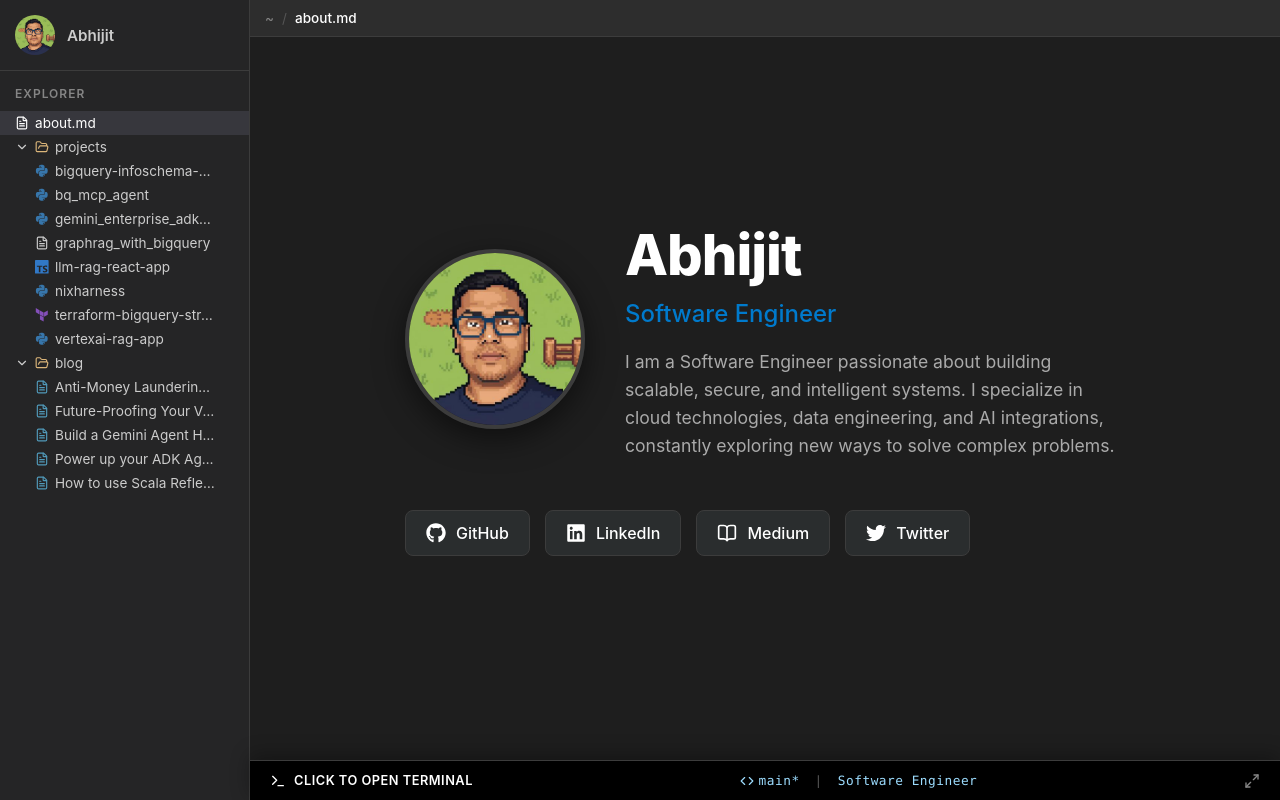
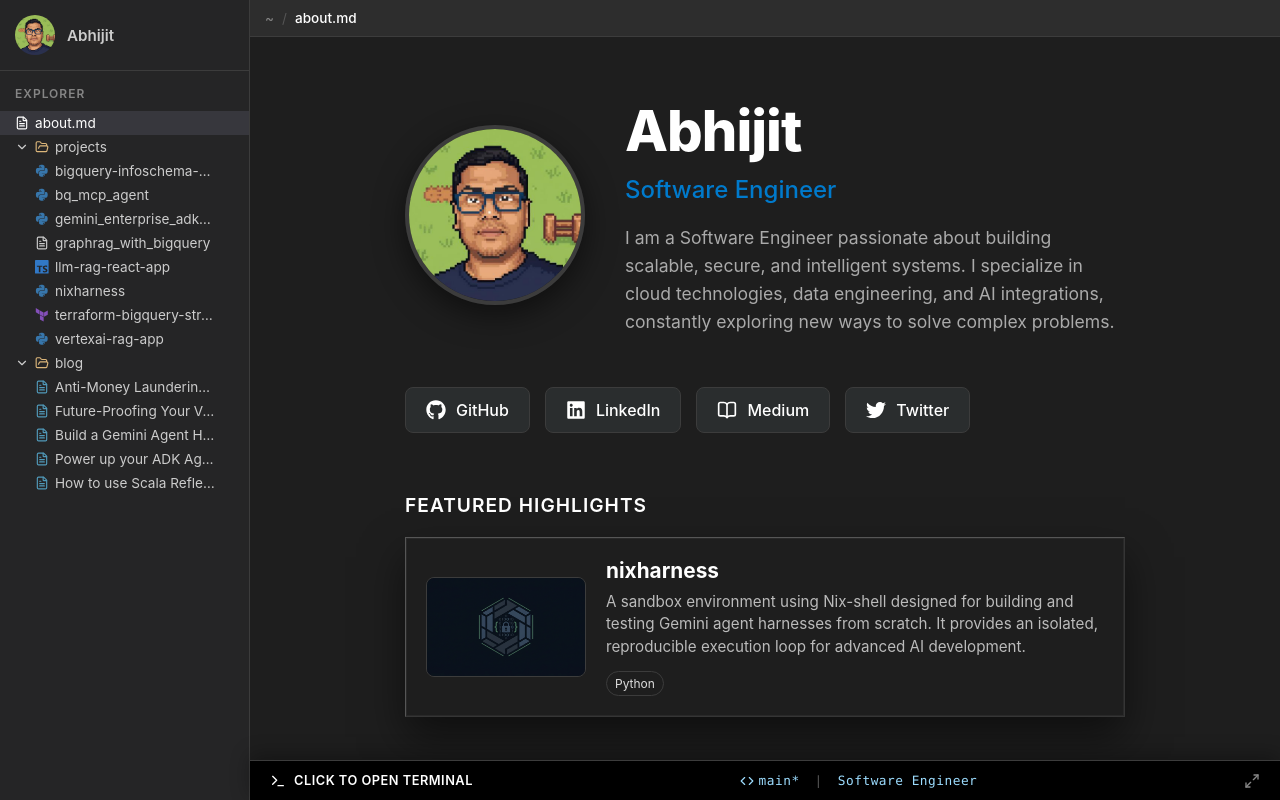
Before and after one commit to abhijitdc/abhijitdc.github.io, a React (Vite) app: page / in a window 1280 px wide. Built offline with nearby package versions, Linux system fonts and the light colour scheme.

Commit message:
feat: add AI descriptions, remove stars, add featured project to about page

```diff
--- a/src/App.jsx
+++ b/src/App.jsx
@@ -91,6 +91,36 @@ function App() {
               <FaTwitter size={20} /> <span>Twitter</span>
             </a>
           </div>
+
+          {/* Featured Section */}
+          {(() => {
+            const featuredProject = GITHUB_REPOS.find(repo => repo.name === 'nixharness');
+            if (!featuredProject) return null;
+            return (
+              <div className="featured-section animate-slide-up" style={{ animationDelay: '0.2s' }}>
+                <h3 className="featured-title">Featured Highlights</h3>
+                <div
+                  className="featured-card glass-panel"
+                  onClick={() => openFile(featuredProject.name, 'project', featuredProject.name, featuredProject)}
+                >
+                  {featuredProject.image && (
+                    <div className="featured-image">
+                      <img src={`/images/${featuredProject.image}`} alt={featuredProject.name} />
+                    </div>
+                  )}
+                  <div className="featured-content">
+                    <h4>{featuredProject.name}</h4>
+                    <p>{featuredProject.description}</p>
+                    <div className="featured-tags">
+                      {featuredProject.tags.slice(0, 3).map(tag => (
+                        <span key={tag} className="modern-tag mini">{tag}</span>
+                      ))}
+                    </div>
+                  </div>
+                </div>
+              </div>
+            );
+          })()}
         </div>
       );
     }
@@ -116,10 +146,7 @@ function App() {
               {isBlog ? (
                 <span className="meta-item">📅 Published: {new Date(activeFile.data.date).toLocaleDateString()}</span>
               ) : (
-                <>
-                  <span className="meta-item">⭐ {activeFile.data.stars} stars</span>
-                  <span className="meta-item">🕒 Updated: {new Date(activeFile.data.updated_at).toLocaleDateString()}</span>
-                </>
+                <span className="meta-item">🕒 Updated: {new Date(activeFile.data.updated_at).toLocaleDateString()}</span>
               )}
             </div>
 
--- a/src/data.js
+++ b/src/data.js
@@ -76,9 +76,8 @@ export const MEDIUM_POSTS = [
 export const GITHUB_REPOS = [
   {
     "name": "bigquery-infoschema-agent",
-    "description": "",
+    "description": "This project implements a conversational AI agent built to interact with and answer questions about Google BigQuery's INFORMATION_SCHEMA. It leverages Google's Agent Development Kit (ADK) and can be configured to use Vertex AI for persistent session management.",
     "link": "https://github.com/abhijitdc/bigquery-infoschema-agent",
-    "stars": 0,
     "tags": [
       "Python"
     ],
@@ -87,9 +86,8 @@ export const GITHUB_REPOS = [
   },
   {
     "name": "bq_mcp_agent",
-    "description": "",
+    "description": "A Model Context Protocol (MCP) server integration for Google BigQuery. This agent facilitates seamless AI access to BigQuery resources via standard MCP tool calls.",
     "link": "https://github.com/abhijitdc/bq_mcp_agent",
-    "stars": 0,
     "tags": [
       "Python"
     ],
@@ -98,9 +96,8 @@ export const GITHUB_REPOS = [
   },
   {
     "name": "gemini_enterprise_adk_sales_agent",
-    "description": "",
+    "description": "An AI-powered sales assistant built using the Google Agent Development Kit (ADK) and Gemini Enterprise. It securely interacts with enterprise data to support advanced sales workflows.",
     "link": "https://github.com/abhijitdc/gemini_enterprise_adk_sales_agent",
-    "stars": 0,
     "tags": [
       "Python"
     ],
@@ -109,9 +106,8 @@ export const GITHUB_REPOS = [
   },
   {
     "name": "graphrag_with_bigquery",
-    "description": "",
+    "description": "A Jupyter Notebook codelab demonstrating how to implement GraphRAG (Graph Retrieval-Augmented Generation) using Google BigQuery and graph databases for advanced knowledge retrieval.",
     "link": "https://github.com/abhijitdc/graphrag_with_bigquery",
-    "stars": 0,
     "tags": [
       "Jupyter Notebook"
     ],
@@ -120,9 +116,8 @@ export const GITHUB_REPOS = [
   },
   {
     "name": "llm-rag-react-app",
-    "description": "",
+    "description": "A full-stack application showcasing a modern architecture with React, Flask, Langchain, and Firebase Auth. It integrates with Vertex AI and Gemini to deliver a secure RAG-powered experience.",
     "link": "https://github.com/abhijitdc/llm-rag-react-app",
-    "stars": 0,
     "tags": [
       "TypeScript"
     ],
@@ -131,9 +126,8 @@ export const GITHUB_REPOS = [
   },
   {
     "name": "nixharness",
-    "description": "",
+    "description": "A sandbox environment using Nix-shell designed for building and testing Gemini agent harnesses from scratch. It provides an isolated, reproducible execution loop for advanced AI development.",
     "link": "https://github.com/abhijitdc/nixharness",
-    "stars": 0,
     "tags": [
       "Python"
     ],
@@ -142,9 +136,8 @@ export const GITHUB_REPOS = [
   },
   {
     "name": "terraform-bigquery-streaming-demo",
-    "description": "",
+    "description": "Infrastructure as Code (IaC) setup using Terraform to provision BigQuery streaming architectures. It demonstrates best practices for deploying real-time data pipelines on Google Cloud Platform.",
     "link": "https://github.com/abhijitdc/terraform-bigquery-streaming-demo",
-    "stars": 0,
     "tags": [
       "HCL"
     ],
@@ -153,9 +146,8 @@ export const GITHUB_REPOS = [
   },
   {
     "name": "vertexai-rag-app",
-    "description": "",
+    "description": "An implementation of Retrieval-Augmented Generation (RAG) using Google Cloud Vertex AI and Python. It showcases how to integrate foundation models with vector search for enterprise AI applications.",
     "link": "https://github.com/abhijitdc/vertexai-rag-app",
-    "stars": 0,
     "tags": [
       "Python"
     ],
--- a/src/index.css
+++ b/src/index.css
@@ -276,6 +276,76 @@ body {
 .social-btn.linkedin:hover { background-color: #0077b5; border-color: #0077b5; }
 .social-btn.medium:hover { background-color: #1a8917; border-color: #1a8917; }
 .social-btn.twitter:hover { background-color: #1da1f2; border-color: #1da1f2; }
+
+/* Featured Section */
+.featured-section {
+  margin-top: 60px;
+}
+
+.featured-title {
+  font-size: 1.2rem;
+  color: #fff;
+  margin-bottom: 20px;
+  font-weight: 600;
+  text-transform: uppercase;
+  letter-spacing: 1px;
+}
+
+.featured-card {
+  display: flex;
+  gap: 20px;
+  padding: 20px;
+  cursor: pointer;
+  transition: transform 0.3s ease, box-shadow 0.3s ease;
+  align-items: center;
+}
+
+.featured-card:hover {
+  transform: translateY(-5px);
+  box-shadow: 0 15px 35px rgba(0,0,0,0.4), inset 0 0 0 1px rgba(255, 255, 255, 0.1);
+}
+
+.featured-image {
+  flex-shrink: 0;
+  width: 160px;
+  height: 100px;
+  border-radius: 8px;
+  overflow: hidden;
+  border: 1px solid var(--border-color);
+}
+
+.featured-image img {
+  width: 100%;
+  height: 100%;
+  object-fit: cover;
+}
+
+.featured-content {
+  flex: 1;
+}
+
+.featured-content h4 {
+  font-size: 1.3rem;
+  color: #fff;
+  margin-bottom: 8px;
+}
+
+.featured-content p {
+  font-size: 0.95rem;
+  color: #bbb;
+  margin-bottom: 12px;
+  line-height: 1.5;
+}
+
+.featured-tags {
+  display: flex;
+  gap: 8px;
+}
+
+.modern-tag.mini {
+  padding: 4px 8px;
+  font-size: 0.75rem;
+}
 
 /* Modern Detail View (Project/Blog) */
 .modern-detail {
@@ -582,4 +652,18 @@ body {
   .term-status-info {
     display: none; /* Hide extra info on small screens */
   }
+
+  .featured-card {
+    flex-direction: column;
+    text-align: center;
+  }
+
+  .featured-image {
+    width: 100%;
+    height: 140px;
+  }
+
+  .featured-tags {
+    justify-content: center;
+  }
 }
```
